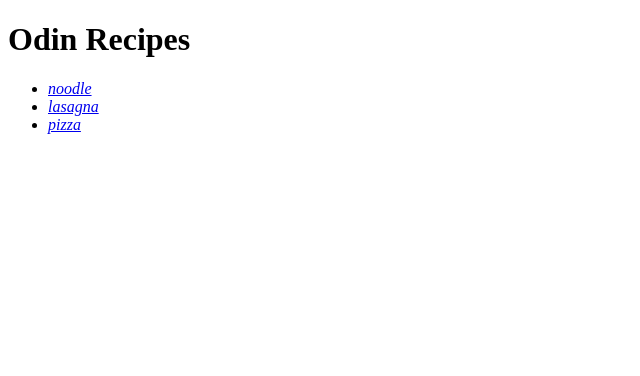
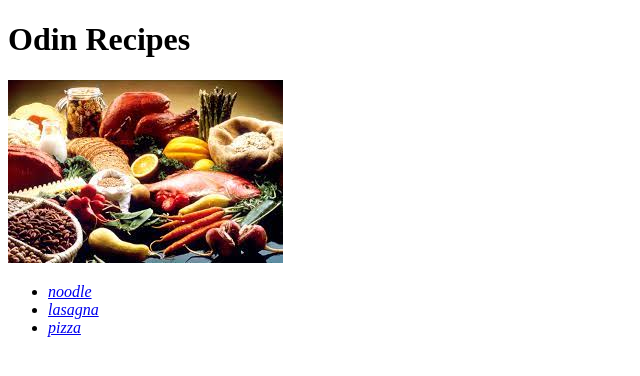
Before and after one commit to JeffLCoder/odin-recipes, a plain HTML site: page index.html in a window 1280 px wide. Shown: the whole page, without its empty margins (0-640 px from the left). Drawn offline with Linux system fonts and the light colour scheme.

Commit message:
Add food pic in homepage

```diff
--- a/index.html
+++ b/index.html
@@ -6,6 +6,7 @@
     </head>
     <body>
         <h1>Odin Recipes</h1>
+        <img src="./images/food.jpeg" alt="Food Pic">
         <ul>
             <em><li><a href="./recipes/noodle.html">noodle</a></li></em>
             <em><li><a href="./recipes/lasagna.html" >lasagna</a></li></em>
```
